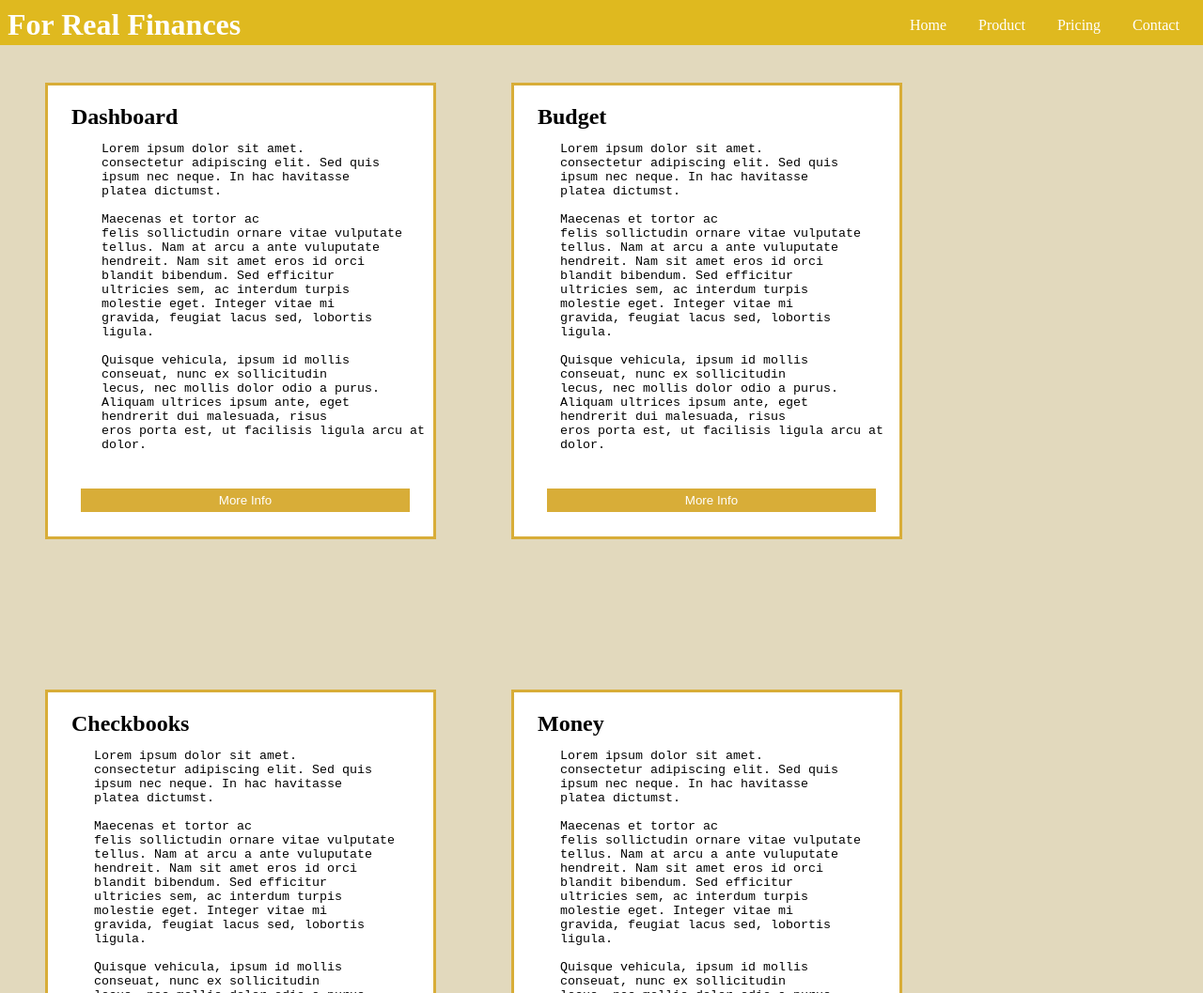
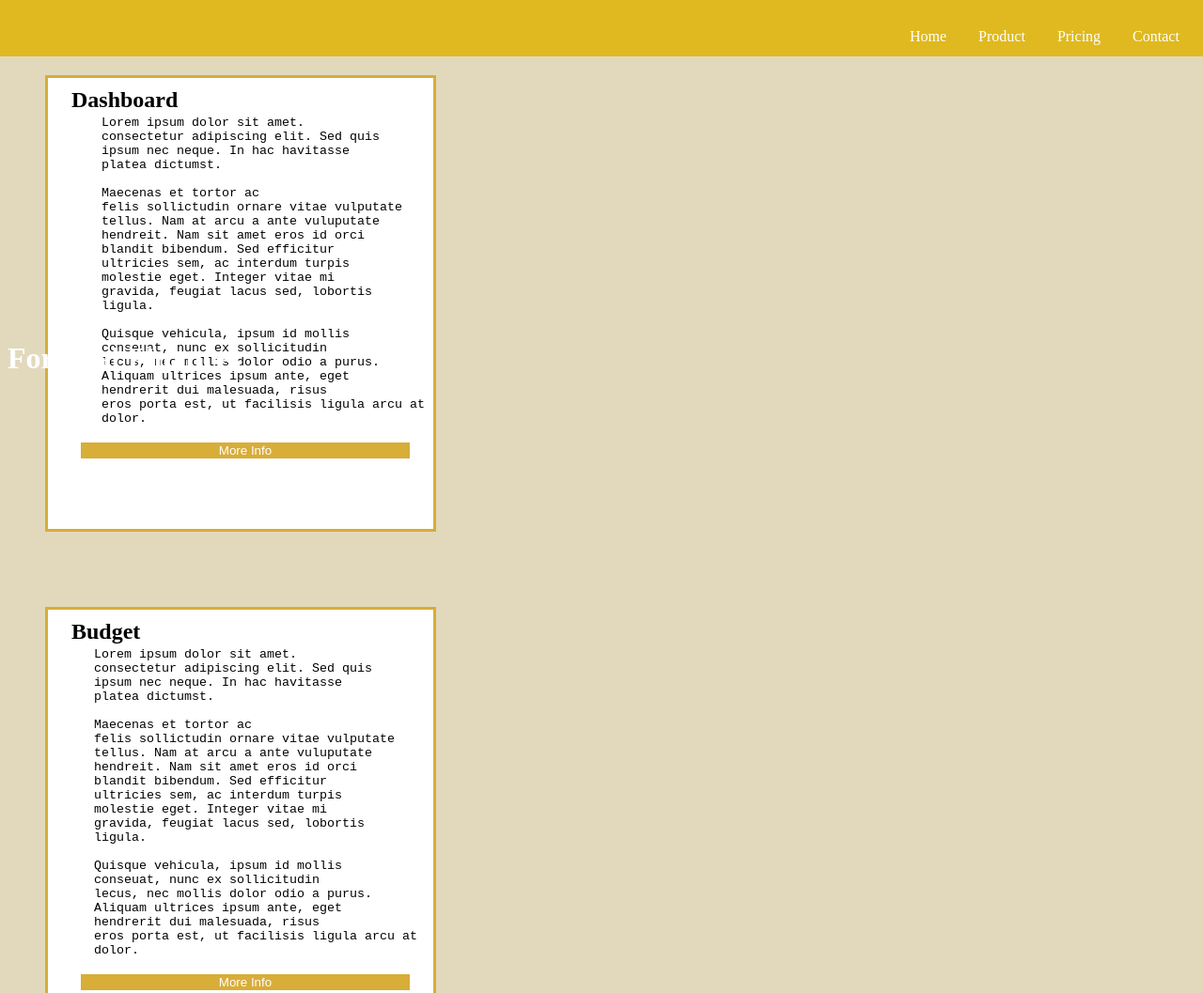
Before and after one commit to NightShadow05/CSS-positioning, a plain HTML site: page index.html in a window 1280 px wide. Shown: the top 1057 px of the page at 94% size. Drawn offline with Linux system fonts and the light colour scheme.

Commit message:
update2for day 2

```diff
--- a/main.css
+++ b/main.css
@@ -8,13 +8,14 @@ h1 {
     color: rgb(255, 255, 255);
     border: none;
     margin: 0px 0px;
+    bottom: 400px;
 }
 h2 {
     width: 50px;
     height: 50px;
     padding: 60px 60px;
     position: relative;
-    bottom: 210px;
+    bottom: 300px;
     right: 230px;
     display: inline;
     z-index: 3;
@@ -23,7 +24,7 @@ h2 {
 }
 pre {
     position: relative;
-    bottom: 210px;
+    bottom: 390px;
     right: 210px;
     font-size: 10pt;
     z-index:3;
@@ -36,7 +37,7 @@ pre {
     padding: 40px 1000px;
     background-color: rgb(223, 185, 31);
     border: none;
-    margin: -40px -40px;
+    margin: -100px -40px;
     z-index: 4;
 }
 a {
@@ -46,6 +47,31 @@ margin-right: 30px;
 position: relative;
 top: 10px;
 }
+div{
+    /*float:left;*/
+    display:flex;
+    justify-content: flex-start;
+    flex-direction:column;
+    align-items:baseline;
+    width: 20px;
+    height: 20px;
+    padding: 230px 195px;
+    background-color: rgb(255, 255, 255);
+    border: 3px solid rgb(216, 173, 56);
+    margin: 80px 40px;
+}
+input {
+    width: 350px;
+    background-color:rgb(216, 173, 56);
+    border: none;
+    height: 25px;
+    color: white;
+    position: relative;
+    bottom: 400px;
+    right: 160px;
+
+}
+/*
 .Dashboard {
     float: left;
     width: 20px;
```
